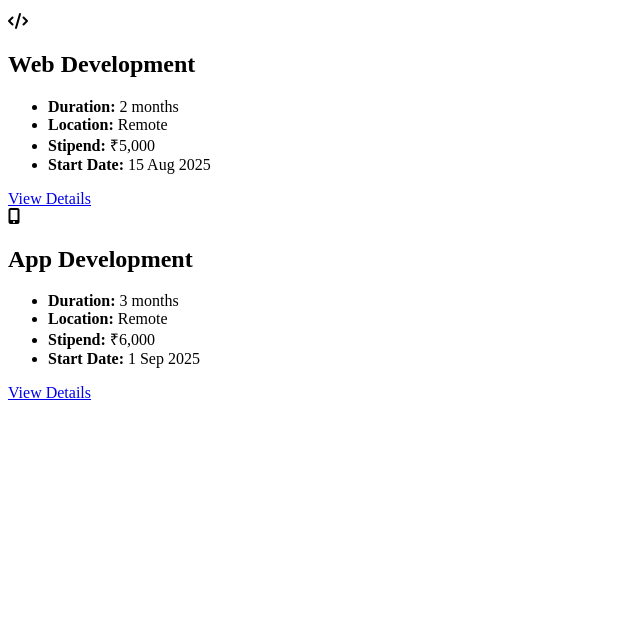
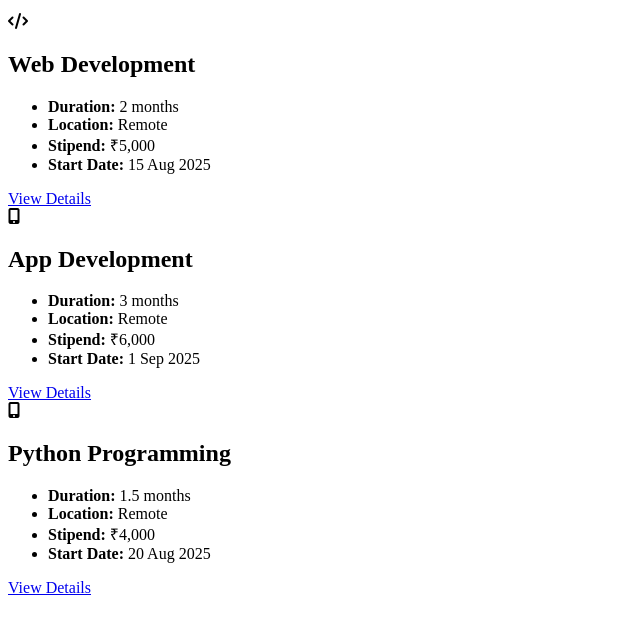
Before and after one commit to Srilekha-Paul/Redesign_web, a plain HTML site: page index.html in a window 1280 px wide. Shown: the part 88-722 px from the top of the page, without its empty margins (0-640 px from the left). Drawn offline with Linux system fonts and the light colour scheme.

Commit message:
add python programming

```diff
--- a/index.html
+++ b/index.html
@@ -38,5 +38,16 @@
                 </ul>
                 <a href="https://example.com" class="btn">View Details</a>
             </div>
-</body>
+             <div class="card">
+                <div class="icon"><i class="fas fa-mobile-alt"></i></div>
+                <h2>Python Programming</h2>
+               <ul>
+                    <li><b>Duration:</b> 1.5 months</li>
+                    <li><b>Location:</b> Remote</li>
+                    <li><b>Stipend:</b> ₹4,000</li>
+                    <li><b>Start Date:</b> 20 Aug 2025</li>
+                </ul>
+                <a href="https://example.com" class="btn">View Details</a>
+            </div>
+
 </html>
```
